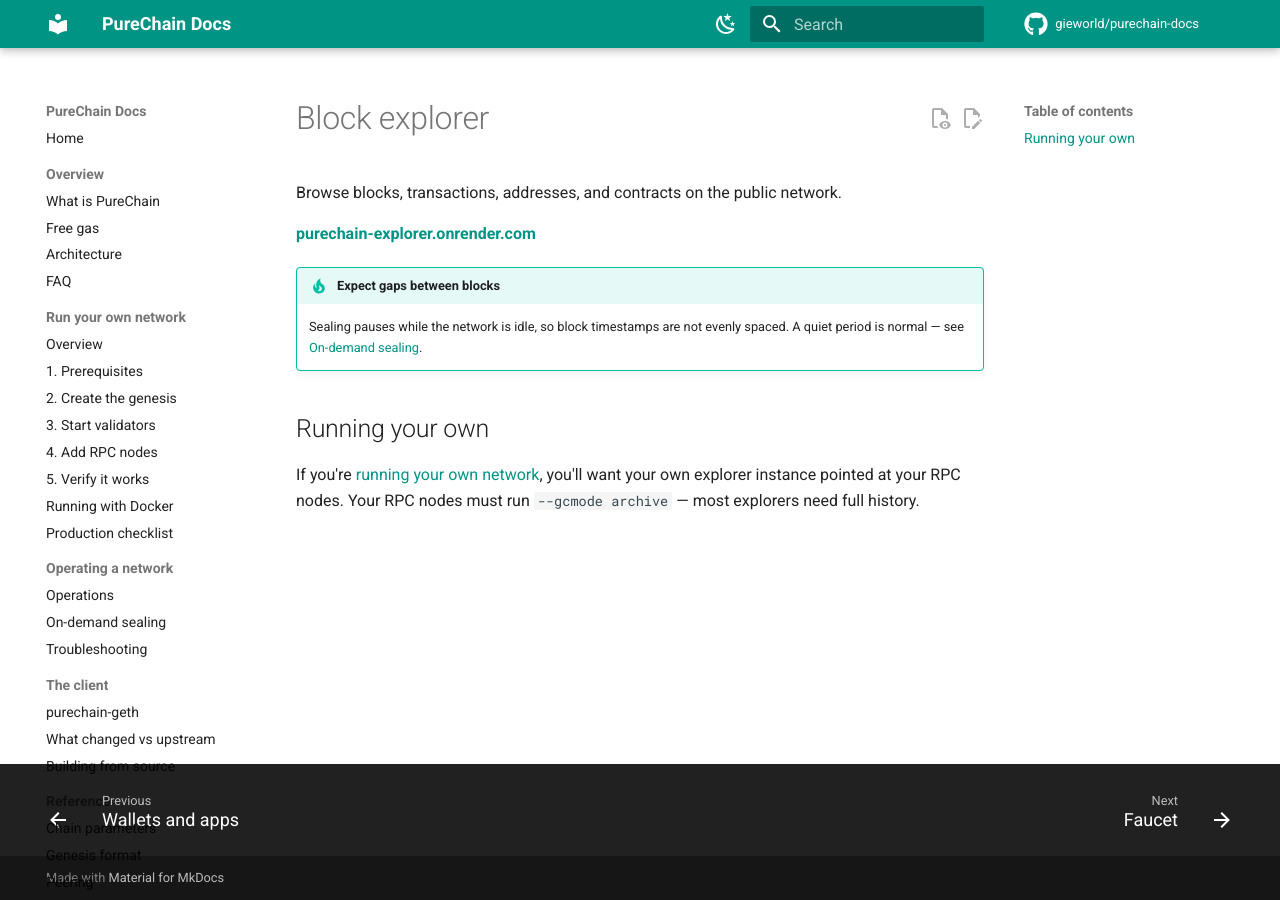
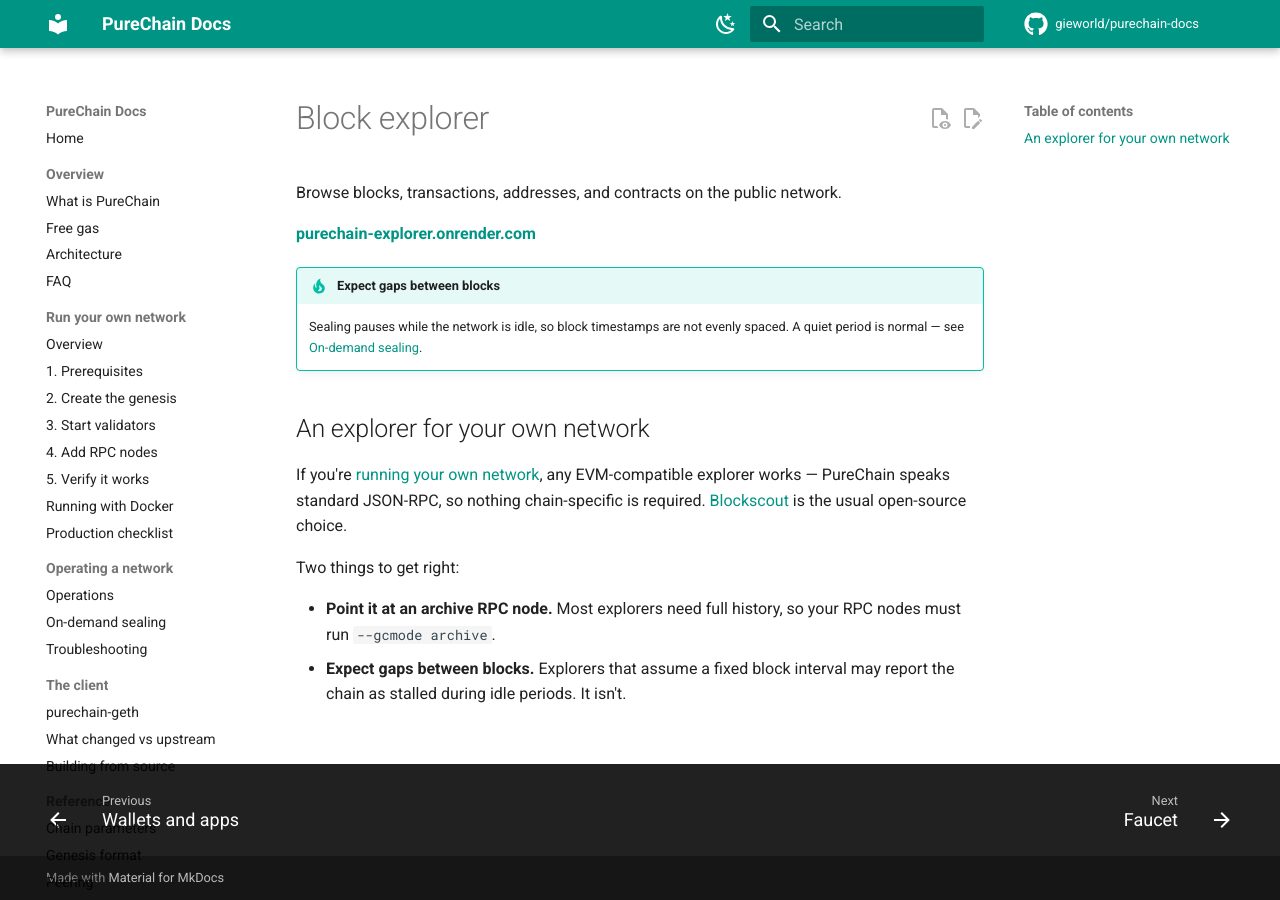
Before and after one commit to gieworld/purechain-docs, an MkDocs documentation site: the page built from docs/06-tooling/explorer.md, in a window 1280 px wide. Built offline with MkDocs 1.6.1 and Material for MkDocs 9.7.7, drawn with Linux system fonts in a browser that asks for light colours; comment, search, counter and statistics services are not loaded.

Commit message:
Stop implying explorer and faucet will be open sourced
They carry no copyleft obligation (unlike the GPL client), and publishing
faucet source weakens its anti-abuse logic. Removed the "once public" TODOs.

Instead, serve the run-your-own audience directly: point at Blockscout for a
self-hosted explorer, and note that genesis alloc prefunding usually removes
the need for a faucet on a private network.

Co-Authored-By: Claude Opus 5 (1M context) <noreply@anthropic.com>
Claude-Session: https://claude.ai/code/session_01CqRLHWhgMTg2wwzCFftAbN

```diff
--- a/docs/06-tooling/explorer.md
+++ b/docs/06-tooling/explorer.md
@@ -4,17 +4,21 @@ Browse blocks, transactions, addresses, and contracts on the public network.
 
 **[purechain-explorer.onrender.com](https://purechain-explorer.onrender.com/)**
 
-<!-- TODO: link the explorer's source repo once public -->
-
 !!! tip "Expect gaps between blocks"
     Sealing pauses while the network is idle, so block timestamps are not evenly
     spaced. A quiet period is normal — see
     [On-demand sealing](../03-operating/sealing.md).
 
-## Running your own
+## An explorer for your own network
 
-If you're [running your own network](../02-run-your-own/index.md), you'll want
-your own explorer instance pointed at your RPC nodes. Your RPC nodes must run
-`--gcmode archive` — most explorers need full history.
+If you're [running your own network](../02-run-your-own/index.md), any
+EVM-compatible explorer works — PureChain speaks standard JSON-RPC, so nothing
+chain-specific is required. [Blockscout](https://github.com/blockscout/blockscout)
+is the usual open-source choice.
 
-<!-- TODO: self-hosting instructions -->
+Two things to get right:
+
+- **Point it at an archive RPC node.** Most explorers need full history, so your
+  RPC nodes must run `--gcmode archive`.
+- **Expect gaps between blocks.** Explorers that assume a fixed block interval
+  may report the chain as stalled during idle periods. It isn't.
```
Also changed, not shown: docs/06-tooling/faucet.md (+8 -5 lines).
